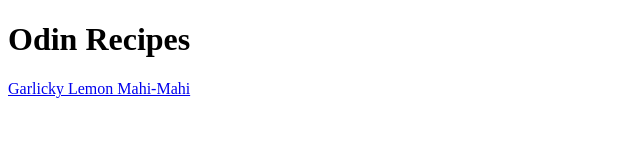
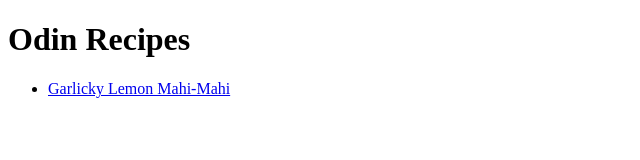
Before and after one commit to singaling89/odin-recipes, a plain HTML site: page index.html in a window 1280 px wide. Shown: the whole page, without its empty margins (0-640 px from the left). Drawn offline with Linux system fonts and the light colour scheme.

Commit message:
Added list formating for recipes in index file

```diff
--- a/index.html
+++ b/index.html
@@ -8,8 +8,9 @@
 
     <body>
         <h1>Odin Recipes</h1>
-
-        <a href="recipes/garlicky-lemon-mahi-mahi.html">Garlicky Lemon Mahi-Mahi</a>
+            <ul>
+                <li><a href="recipes/garlicky-lemon-mahi-mahi.html">Garlicky Lemon Mahi-Mahi</a></li>
+            </ul>
     </body>
 
 </html>
```
